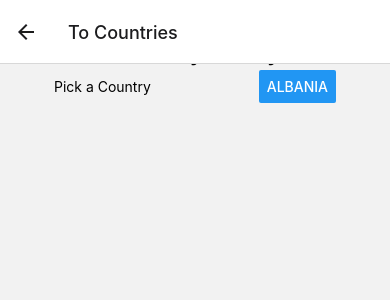
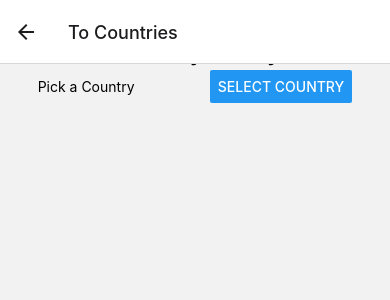
Before and after one commit to rakeshpetit/React-Native-Learning, a React Native app: screen /CountryHome in a window 390 px wide. Shown: the top 300 px of the page. Built offline with nearby package versions, Linux system fonts and the light colour scheme.

Commit message:
Store selected country in redux

```diff
--- a/src/Screens/CountryHome.tsx
+++ /dev/null
@@ -1,30 +0,0 @@
-import * as React from "react";
-import { View, Text, Button } from "react-native";
-import { countryStyles as styles } from "./styles";
-
-function CountryHome({ navigation }) {
-  return (
-    <View style={styles.container}>
-      <View style={{ alignItems: "center", marginVertical: 10 }}>
-        <Text style={styles.label}>Choose your City</Text>
-      </View>
-      <View
-        style={{
-          flex: 0,
-          paddingVertical: 10,
-          flexDirection: "row",
-          alignItems: "center",
-          justifyContent: "space-around",
-        }}
-      >
-        <Text>Pick a Country</Text>
-        <Button
-          title="Albania"
-          onPress={() => navigation.navigate("CountryList")}
-        />
-      </View>
-    </View>
-  );
-}
-
-export default CountryHome;
--- /dev/null
+++ b/src/Screens/CountryHome/PickCountry.tsx
@@ -0,0 +1,26 @@
+import * as React from "react";
+import { View, Text, Button } from "react-native";
+import { useAppSelector } from "../../store/hooks";
+
+function PickCountry({ navigation }) {
+  const country = useAppSelector((state) => state.selection.country);
+  return (
+    <View
+      style={{
+        flex: 0,
+        paddingVertical: 10,
+        flexDirection: "row",
+        alignItems: "center",
+        justifyContent: "space-around",
+      }}
+    >
+      <Text>Pick a Country</Text>
+      <Button
+        title={country || "Select country"}
+        onPress={() => navigation.navigate("CountryList")}
+      />
+    </View>
+  );
+}
+
+export default PickCountry;
--- /dev/null
+++ b/src/Screens/CountryHome/index.tsx
@@ -0,0 +1,17 @@
+import * as React from "react";
+import { View, Text, Button } from "react-native";
+import { countryStyles as styles } from "../styles";
+import PickCountry from "./PickCountry";
+
+function CountryHome({ navigation }) {
+  return (
+    <View style={styles.container}>
+      <View style={{ alignItems: "center", marginVertical: 10 }}>
+        <Text style={styles.label}>Choose your City</Text>
+      </View>
+      <PickCountry navigation={navigation} />
+    </View>
+  );
+}
+
+export default CountryHome;
--- a/src/Screens/CountryList.tsx
+++ b/src/Screens/CountryList.tsx
@@ -1,10 +1,13 @@
 import * as React from "react";
-import { View, Text, Image, FlatList, Button } from "react-native";
+import { View, Text, FlatList, Button } from "react-native";
 import { countryStyles as styles } from "./styles";
 import { useGetCountriesQuery } from "../api";
+import { useAppDispatch } from "../store/hooks";
+import { selectCountry } from "../store/slices/selection";
 
 function CountryList({ navigation }) {
   const { data, isLoading, error } = useGetCountriesQuery();
+  const dispatch = useAppDispatch();
 
   if (isLoading) return <Text>Loading...</Text>;
   else if (error) return <Text>Error</Text>;
@@ -17,7 +20,13 @@ function CountryList({ navigation }) {
         data={data.data}
         renderItem={({ item, index }) => (
           <View key={index} style={{ alignItems: "center" }}>
-            <Button title={item.country} onPress={() => navigation.goBack()} />
+            <Button
+              title={item.country}
+              onPress={() => {
+                dispatch(selectCountry(item.country));
+                navigation.goBack();
+              }}
+            />
           </View>
         )}
       />
--- a/src/store/index.ts
+++ b/src/store/index.ts
@@ -2,10 +2,12 @@ import { configureStore } from "@reduxjs/toolkit";
 import { setupListeners } from "@reduxjs/toolkit/query";
 
 import { airVisualApi } from "../api";
+import selectionReducer from "./slices/selection";
 
 export const store = configureStore({
   reducer: {
     [airVisualApi.reducerPath]: airVisualApi.reducer,
+    selection: selectionReducer,
   },
   middleware: (getDefaultMiddleware) =>
     getDefaultMiddleware().concat(airVisualApi.middleware),
--- /dev/null
+++ b/src/store/slices/selection.ts
@@ -0,0 +1,35 @@
+import { createSlice } from "@reduxjs/toolkit";
+import type { PayloadAction } from "@reduxjs/toolkit";
+
+export interface SelectionState {
+  country: string;
+  state: string;
+  city: string;
+}
+
+const initialState: SelectionState = {
+  country: "",
+  state: "",
+  city: "",
+};
+
+export const selectionSlice = createSlice({
+  name: "selection",
+  initialState,
+  reducers: {
+    selectCountry: (state, action: PayloadAction<string>) => {
+      state.country = action.payload;
+    },
+    selectState: (state, action: PayloadAction<string>) => {
+      state.state = action.payload;
+    },
+    selectCity: (state, action: PayloadAction<string>) => {
+      state.city = action.payload;
+    },
+  },
+});
+
+export const { selectCountry, selectState, selectCity } =
+  selectionSlice.actions;
+
+export default selectionSlice.reducer;
```
